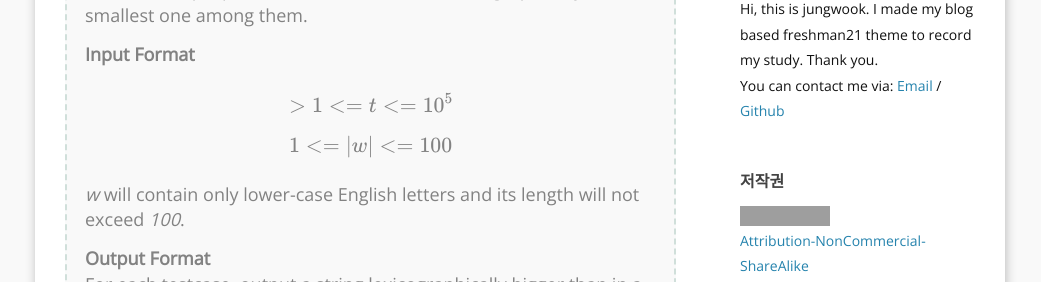
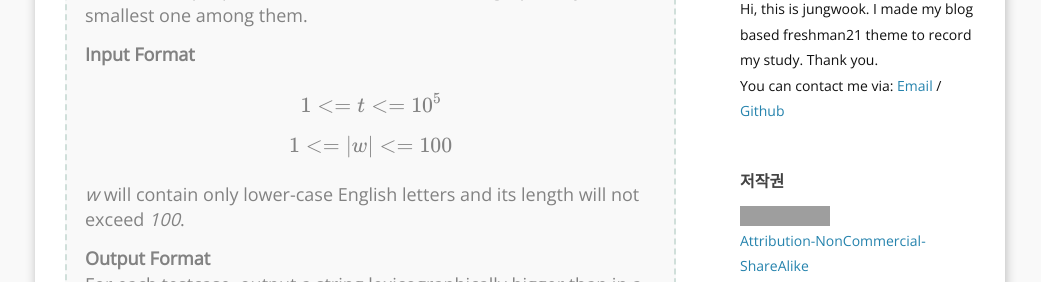
Before and after one commit to crispar/crispar.github.io, a Jekyll site: the page built from _posts/2016-09-19-Algorithm - Bigger is Greater.md, in a window 1280 px wide and 900 px high, cut to the strip 400-682 px from the top of the window. Shown: the whole strip, without its empty margins (120-1161 px from the left). Built offline with Jekyll 4.4.1, drawn with Linux system fonts in a browser that asks for light colours; formulas are drawn with MathJax 3; comment, search, counter and statistics services are not loaded; grey boxes are pictures that could not be loaded.

```diff
--- a/_posts/2016-09-19-Algorithm - Bigger is Greater.md
+++ b/_posts/2016-09-19-Algorithm - Bigger is Greater.md
@@ -13,7 +13,7 @@ tags:
 >
 >**Input Format**
 >
->$$>1 <= t <= 10^5$$
+>$$1 <= t <= 10^5$$
 >
 >$$1 <= |w| <= 100$$
 >
```
